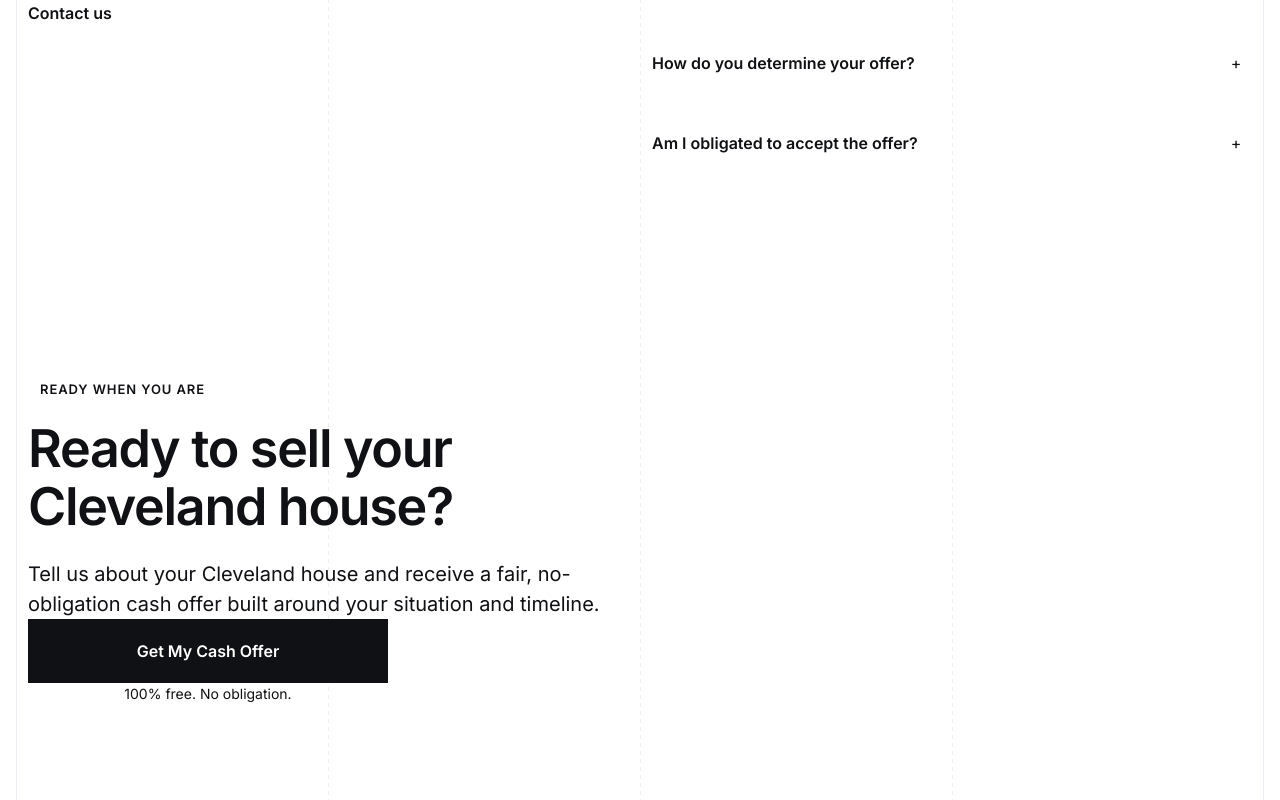
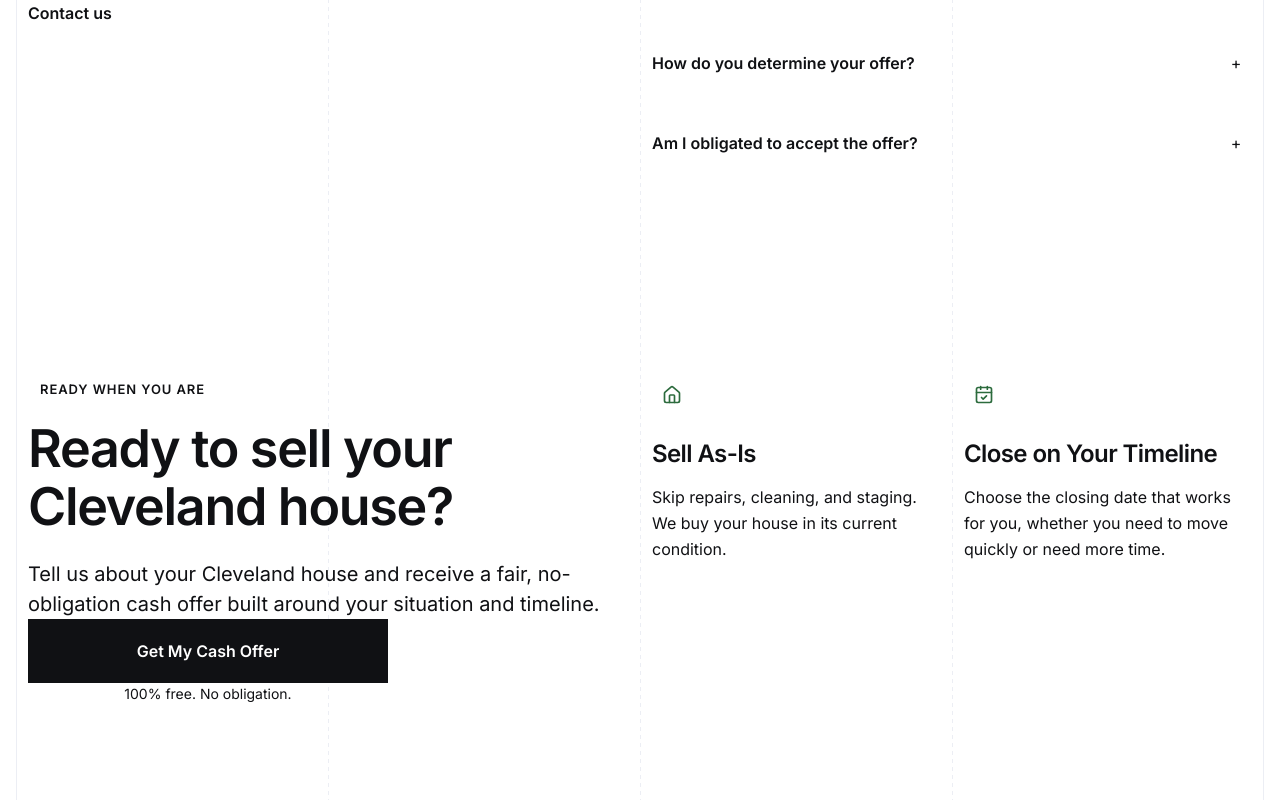
Before and after one commit to YHICAdmin/your-house-in-cash, a Next.js app: page / in a window 1280 px wide. Shown: the part 4902-5702 px from the top of the page. Built offline with nearby package versions, Linux system fonts and the light colour scheme.

Commit message:
feat: add final cta supporting benefits

```diff
--- a/project-documentation/website-specification/area-page.md
+++ b/project-documentation/website-specification/area-page.md
@@ -1583,9 +1583,10 @@ At this stage, the user has already received the necessary information throughou
 ## Layout
 
 - The Section Intro, Primary CTA, and Reassurance Row form one left-aligned composition.
-- On Desktop, the complete composition occupies Grid Columns `1–6`.
-- On Tablet, the complete composition occupies Grid Columns `1–4`.
-- On Mobile, the complete composition occupies the full available Content Grid width.
+- On Desktop, the CTA composition occupies Grid Columns `1–6`; the Supporting Benefits occupy Grid Columns `7–12`, with each benefit occupying three columns.
+- On Tablet, the CTA composition occupies Grid Columns `1–4`; the Supporting Benefits occupy Grid Columns `5–8`, with each benefit occupying two columns.
+- On Desktop and Tablet, the CTA composition and Supporting Benefits form parallel left- and right-area content flows whose top edges align.
+- On Mobile, the CTA composition occupies the full available Content Grid width, followed by the Supporting Benefits in canonical document order.
 
 ## Section Intro
 
@@ -1659,6 +1660,55 @@ Contains, in document order:
 
 - Horizontally centered relative to the Primary CTA rather than the complete Final CTA composition.
 
+### Spacing After
+
+- On Mobile, `L` (`32px`) separates the Reassurance Row from the Supporting Benefits.
+
+## Supporting Benefits
+
+### Content
+
+Contains exactly two benefits in this canonical order:
+
+1. `House` icon; heading **Sell As-Is**; Supporting Copy: **Skip repairs, cleaning, and staging. We buy your house in its current condition.**
+2. `CalendarCheck` icon; heading **Close on Your Timeline**; Supporting Copy: **Choose the closing date that works for you, whether you need to move quickly or need more time.**
+
+The Supporting Benefits are shared across Area Pages and do not vary by location.
+
+### Component and Semantics
+
+- The benefits use one semantic unordered list with one list item per benefit.
+- Each icon uses the documented `Icon Container` Component at its Default size.
+- Each benefit heading uses `H3` semantics.
+- Each Supporting Copy uses paragraph semantics.
+
+### Visual Design
+
+- Each benefit heading uses the global `H4` typography.
+- Each Supporting Copy uses the global `Body` typography.
+- The benefits remain visually open without a Card, background, Border, Radius, or Shadow.
+- On Desktop and Tablet, each benefit is preceded by a `1px` global `Brand Green` vertical separator that begins at the top and uses a fixed `15px` height; the first separator sits between the CTA composition and the first benefit, and the second sits between the two benefits.
+
+### Dimensions and Alignment
+
+- The benefits are left-aligned.
+- On Desktop and Tablet, each icon, heading, and Supporting Copy form a vertical content flow in that order.
+
+### Spacing
+
+- `M` (`24px`) separates each `Icon Container` from its benefit heading across all Breakpoints.
+- `S` (`16px`) separates each benefit heading from its Supporting Copy across all Breakpoints.
+
+### Accessibility
+
+- The `House` and `CalendarCheck` icons are decorative because their adjacent visible headings communicate the same benefit meaning.
+- The separators are decorative.
+
+### Responsive Behavior
+
+- On Mobile, the two benefits form one full-width vertical flow in canonical order with an `L` (`32px`) gap.
+- The vertical separators are not displayed on Mobile.
+
 ## Responsive Behavior
 
 - The left-aligned hierarchy of the Section Intro, Primary CTA, and Reassurance Row is preserved across Breakpoints.
--- a/src/components/area/area-final-cta.module.css
+++ b/src/components/area/area-final-cta.module.css
@@ -35,6 +35,32 @@
   text-align: center;
 }
 
+.benefits {
+  display: grid;
+  min-width: 0;
+  grid-column: 1 / -1;
+  gap: var(--spacing-l);
+  margin: var(--spacing-l) 0 0;
+  padding: 0;
+  list-style: none;
+}
+
+.benefit {
+  display: flex;
+  min-width: 0;
+  flex-direction: column;
+  align-items: flex-start;
+}
+
+.benefitHeading {
+  margin: var(--spacing-m) 0 var(--spacing-s);
+}
+
+.benefitCopy {
+  margin: 0;
+  color: var(--color-text-secondary);
+}
+
 @media (min-width: 768px) {
   .composition {
     grid-column: 1 / span 4;
@@ -44,10 +70,41 @@
     width: 60%;
     max-width: 360px;
   }
+
+  .benefits {
+    position: relative;
+    grid-column: 5 / span 4;
+    grid-template-columns: repeat(2, minmax(0, 1fr));
+    column-gap: var(--spacing-m);
+    margin-top: 0;
+  }
+
+  .benefits::before,
+  .benefits::after {
+    position: absolute;
+    top: 0;
+    width: 1px;
+    height: 15px;
+    background: var(--color-brand);
+    content: "";
+    transform: translateX(-0.5px);
+  }
+
+  .benefits::before {
+    left: calc(var(--spacing-m) / -2);
+  }
+
+  .benefits::after {
+    left: 50%;
+  }
 }
 
 @media (min-width: 1200px) {
   .composition {
     grid-column: 1 / span 6;
   }
+
+  .benefits {
+    grid-column: 7 / span 6;
+  }
 }
--- a/src/components/area/area-final-cta.tsx
+++ b/src/components/area/area-final-cta.tsx
@@ -1,4 +1,6 @@
+import { CalendarCheck, House } from "lucide-react";
 import { Button } from "@/components/ui/button";
+import { IconContainer } from "@/components/ui/icon-container";
 import { SectionLabel } from "@/components/ui/section-label";
 import styles from "./area-final-cta.module.css";
 
@@ -35,6 +37,29 @@ export function AreaFinalCta({ areaName }: AreaFinalCtaProps) {
             100% free. No obligation.
           </p>
         </div>
+
+        <ul className={styles.benefits}>
+          <li className={styles.benefit}>
+            <IconContainer icon={House} aria-hidden="true" />
+            <h3 className={`${styles.benefitHeading} text-heading-4`}>
+              Sell As-Is
+            </h3>
+            <p className={`${styles.benefitCopy} text-body`}>
+              Skip repairs, cleaning, and staging. We buy your house in its
+              current condition.
+            </p>
+          </li>
+          <li className={styles.benefit}>
+            <IconContainer icon={CalendarCheck} aria-hidden="true" />
+            <h3 className={`${styles.benefitHeading} text-heading-4`}>
+              Close on Your Timeline
+            </h3>
+            <p className={`${styles.benefitCopy} text-body`}>
+              Choose the closing date that works for you, whether you need to
+              move quickly or need more time.
+            </p>
+          </li>
+        </ul>
       </div>
     </section>
   );
```
